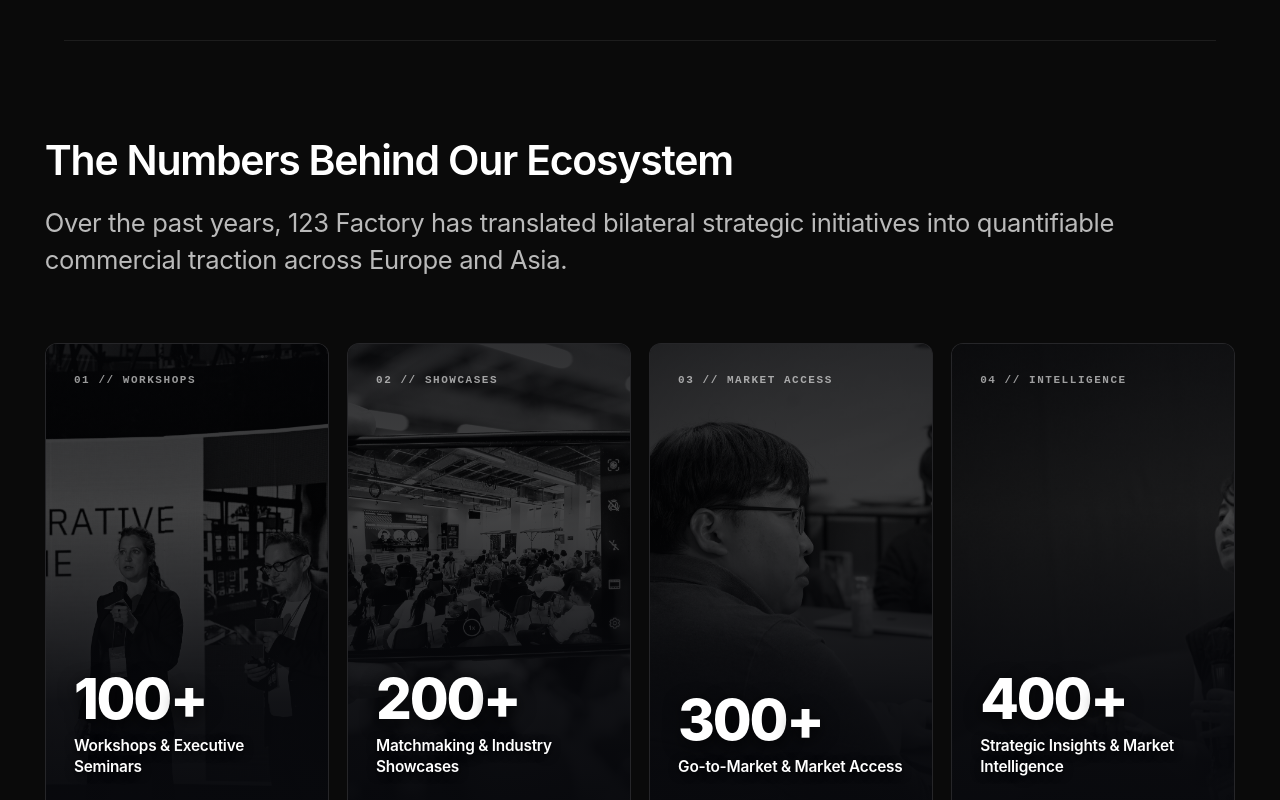
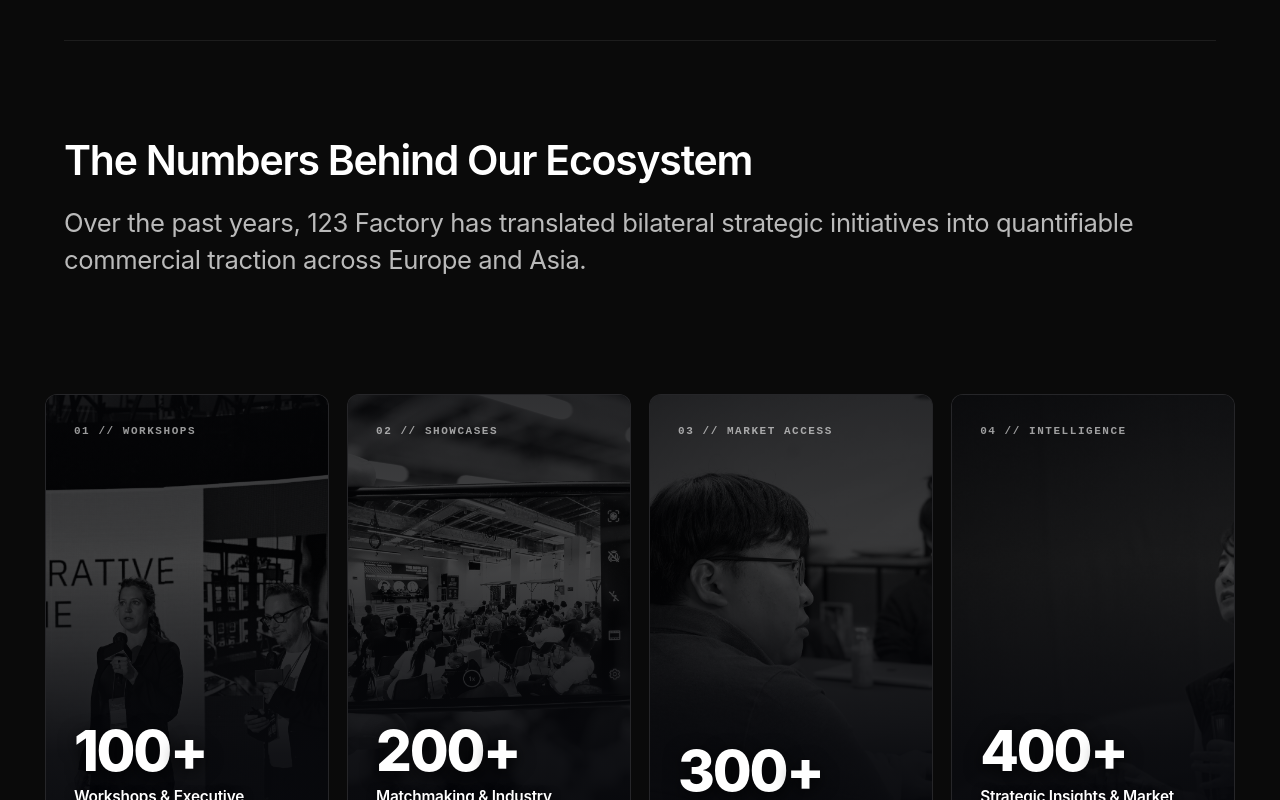
Before and after one commit to 123factory-de/123factory-de.github.io, a React (Vite) app: page /team in a window 1280 px wide. Shown: the part 4340-5140 px from the top of the page. Built offline with nearby package versions, Linux system fonts and the light colour scheme; the HTML template or start-up script is replaced by a standard one; a web font is replaced by a local one.

Commit message:
style(about): align impact header with methodology section

```diff
--- a/src/views/TeamView.jsx
+++ b/src/views/TeamView.jsx
@@ -2180,22 +2180,25 @@ export default function TeamView() {
           SECTION 3: IMPACT & METRICS (THE 4 CORE NUMBERS FROM HERO)
          ========================================================================= */}
       <section id="impact" className="about-section" ref={metricsRef}>
-        <div className="about-container-wide">
+        <div className="about-container">
           <h2 className="about-display-h2">
             The Numbers Behind Our Ecosystem
           </h2>
           <p style={{
             fontSize: 'clamp(21px, 2vw, 28px)',
             color: 'rgba(255, 255, 255, 0.72)',
-            maxWidth: '1200px',
+            maxWidth: '100%',
             lineHeight: 1.45,
             letterSpacing: '-0.015em',
-            margin: '0 0 clamp(44px, 5vw, 68px) 0',
+            margin: '0 0 clamp(80px, 9vw, 130px) 0',
             wordBreak: 'keep-all'
           }}>
             Over the past years, 123 Factory has translated bilateral strategic initiatives into quantifiable commercial traction across Europe and Asia.
           </p>
-          {/* 4 HORIZONTAL ACCORDION METRIC CARDS WITH COLOR HOVER & EXPANDED DETAIL */}
+        </div>
+
+        {/* 4 HORIZONTAL ACCORDION METRIC CARDS WITH COLOR HOVER & EXPANDED DETAIL */}
+        <div className="about-container-wide">
           <div className="ecosystem-metrics-grid">
             {/* CARD 1: 100+ Workshops & Executive Seminars */}
             <div
```
Also changed, not shown: 1 other file (tests, documents, lock files or other folders).
